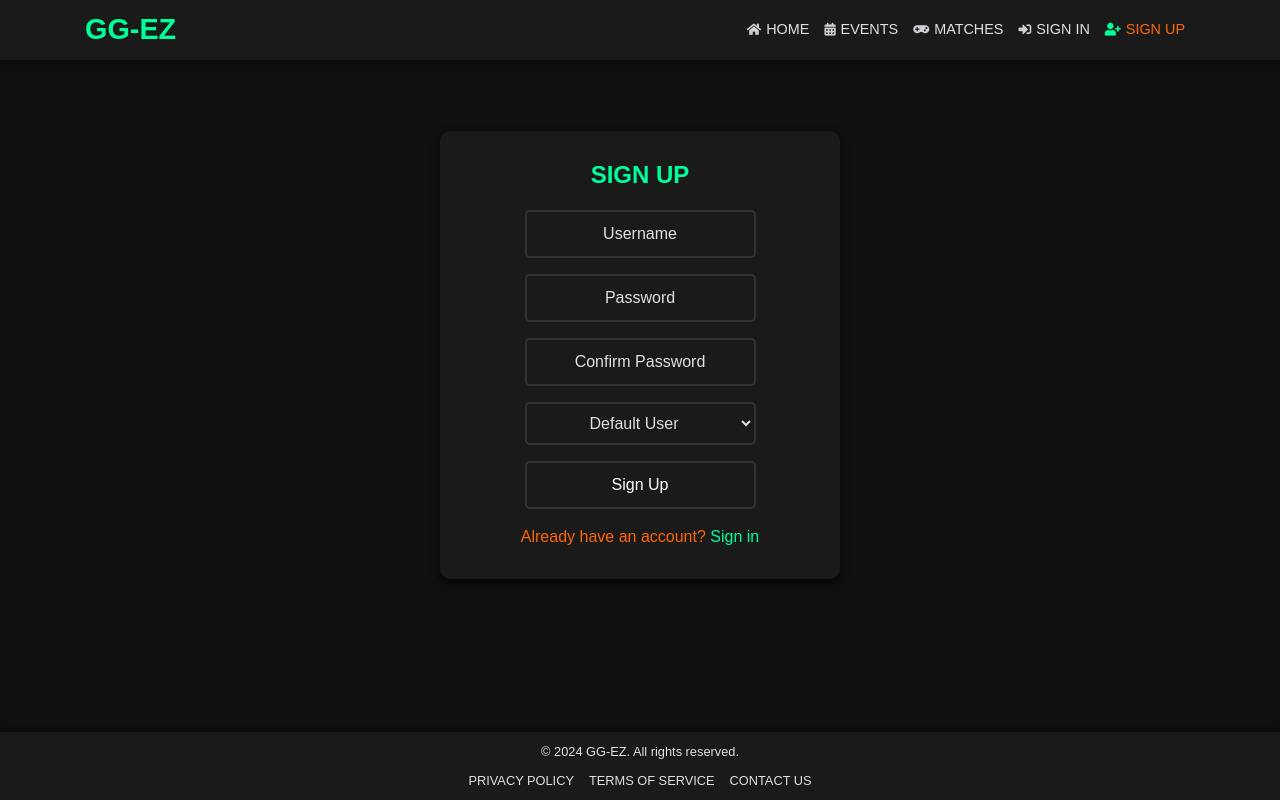
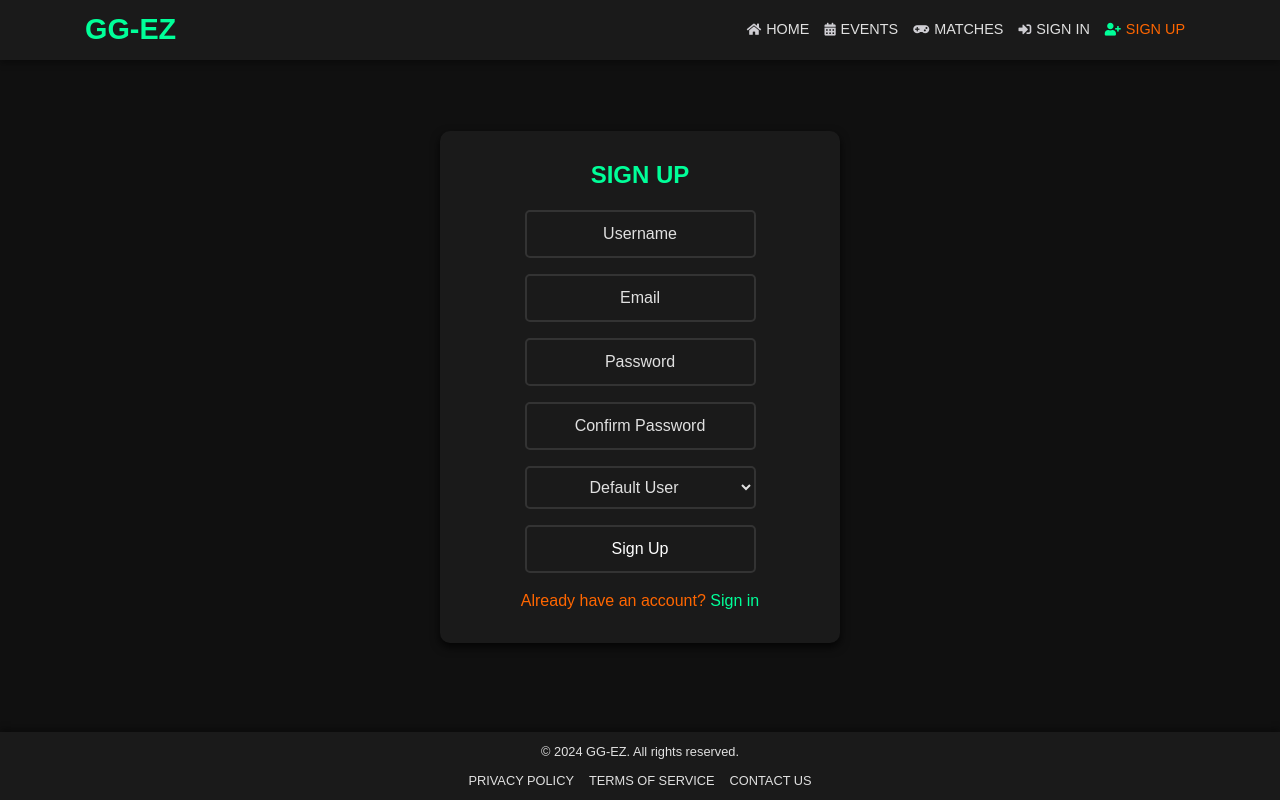
Before and after one commit to Lufisz/GG-EZ, a React (Create React App) app: page /signup in a window 1280 px wide. Built offline with nearby package versions, Linux system fonts and the light colour scheme.

Commit message:
Added email input to signup form, Fixed values in role selection.

```diff
--- a/src/pages/auth/SignUpForm.js
+++ b/src/pages/auth/SignUpForm.js
@@ -8,11 +8,12 @@ import axios from "axios";
 const SignUpForm = () => {
   const [signUpData, setSignUpData] = useState({
     username: "",
+    email: "",
     password1: "",
     password2: "",
     role: "default", // default role
   });
-  const { username, password1, password2, role } = signUpData;
+  const { username, email, password1, password2, role } = signUpData;
 
   const [errors, setErrors] = useState({});
   const history = useHistory();
@@ -50,6 +51,23 @@ const SignUpForm = () => {
           />
         </Form.Group>
         {errors.username?.map((message, idx) => (
+          <Alert key={idx} variant="warning">
+            {message}
+          </Alert>
+        ))}
+
+        <Form.Group controlId="email">
+          <Form.Label className="d-none">Email</Form.Label>
+          <Form.Control
+            className={styles.Input}
+            type="email"
+            placeholder="Email"
+            name="email"
+            value={email}
+            onChange={handleChange}
+          />
+        </Form.Group>
+        {errors.email?.map((message, idx) => (
           <Alert key={idx} variant="warning">
             {message}
           </Alert>
@@ -98,8 +116,8 @@ const SignUpForm = () => {
             value={role}
             onChange={handleChange}
           >
-            <option value="default">Default User</option>
-            <option value="staff">Staff Member</option>
+            <option value="default_user">Default User</option>
+            <option value="staff_user">Staff Member</option>
           </Form.Control>
         </Form.Group>
         {errors.role?.map((message, idx) => (
```
